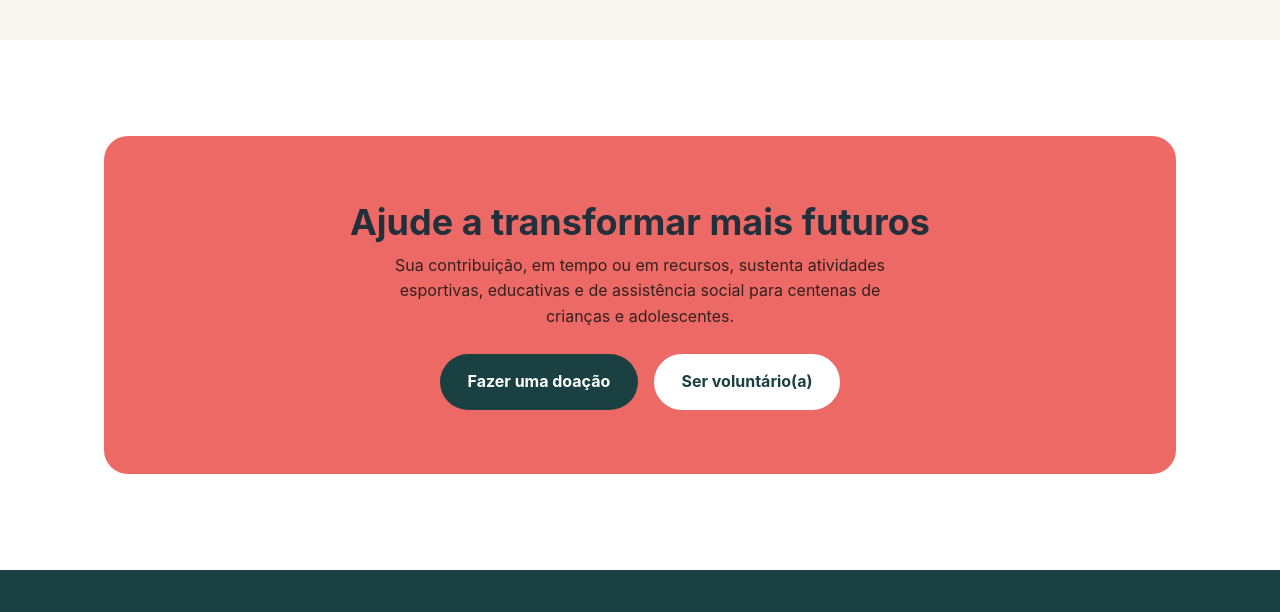
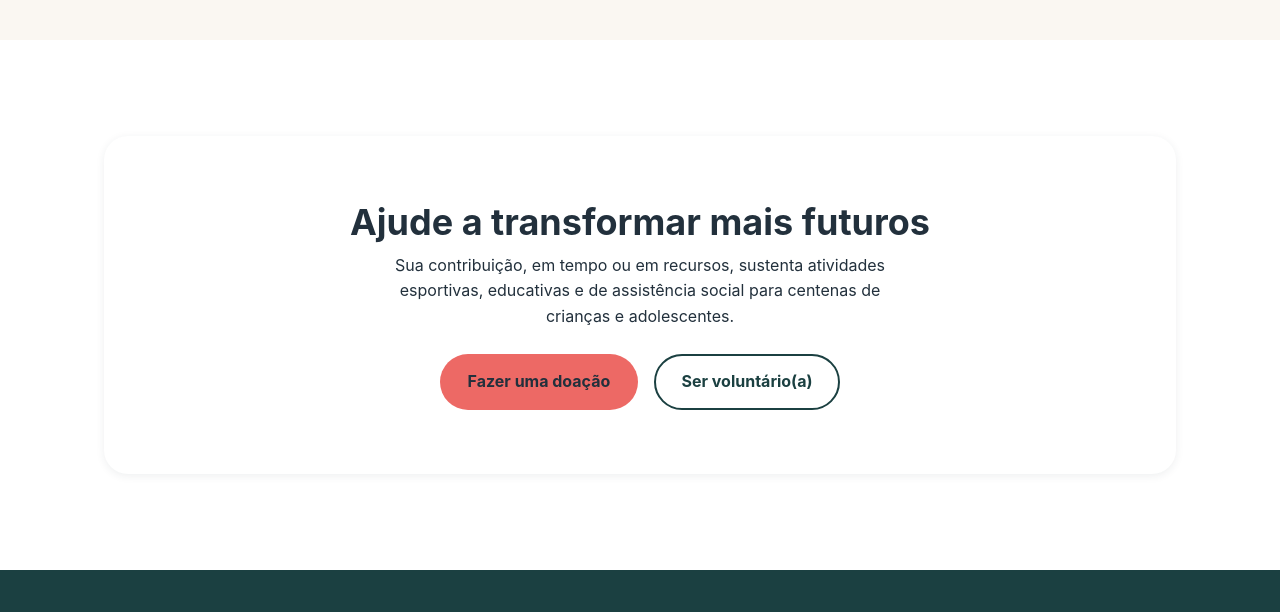
Before and after one commit to Zero-Kng/projeto-acolher-2, a plain HTML site: page index.html in a window 1280 px wide. Shown: the part 1980-2592 px from the top of the page. Drawn offline with Linux system fonts and the light colour scheme.

Commit message:
Atualização de palheta de cor

```diff
--- a/index.html
+++ b/index.html
@@ -170,12 +170,12 @@
 
   <section class="section-alt">
     <div class="container">
-      <div class="cta">
+      <div class="cta" style="background: var(--color-white); box-shadow: var(--shadow-sm); text-align: center;">
         <h2>Ajude a transformar mais futuros</h2>
-        <p>Sua contribuição, em tempo ou em recursos, sustenta atividades esportivas, educativas e de assistência social para centenas de crianças e adolescentes.</p>
+        <p style="color: var(--color-ink);">Sua contribuição, em tempo ou em recursos, sustenta atividades esportivas, educativas e de assistência social para centenas de crianças e adolescentes.</p>
         <div class="hero-actions justify-center">
-          <a href="doe.html" class="btn btn-secondary">Fazer uma doação</a>
-          <a href="voluntariado.html" class="btn btn-outline">Ser voluntário(a)</a>
+          <a href="doe.html" class="btn btn-primary">Fazer uma doação</a>
+          <a href="voluntariado.html" class="btn btn-outline" style="background: transparent; border-color: var(--color-teal-dark); color: var(--color-teal-dark);">Ser voluntário(a)</a>
         </div>
       </div>
     </div>
```
Also changed, not shown: atividades.html (+3 -3 lines), parceiros.html (+3 -3 lines).
